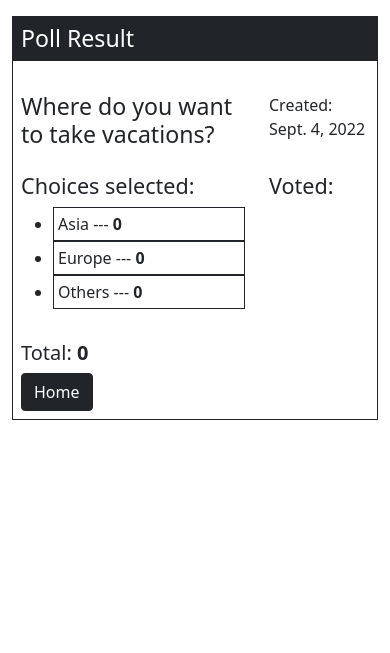
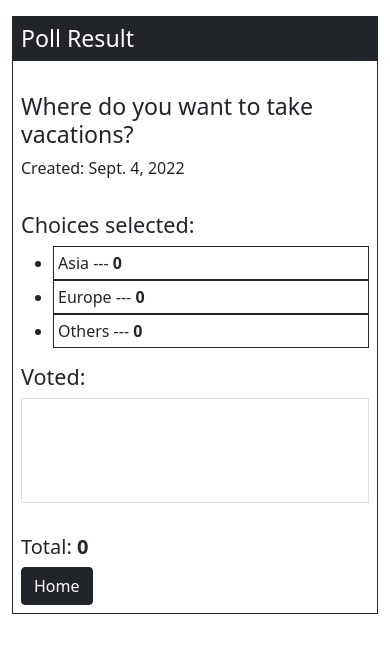
Before and after one commit to Llanz-dev/SocialVote, a Django app: page /home/result/1/228c1d14-c6c4-4eb8-ac4f-d91fe3bff19b/ in a window 390 px wide. Shown: the part 56-709 px from the top of the page. Run offline with Django 3.2, Linux system fonts and the light colour scheme; a user stored in the database is signed in; data comes from the database, SQL or seed files in the repository; both versions use the stored data as it was after the commit; data that the repository does not hold is empty; some libraries are stand-ins or nearby versions.

Commit message:
reponsive design

```diff
--- a/base/static/base/main.css
+++ b/base/static/base/main.css
@@ -1 +1,4 @@
-.form-required { visibility:hidden;}
+ul.ex3 {
+    height: 105px;
+    overflow: auto;
+}
--- a/base/templates/base/create.html
+++ b/base/templates/base/create.html
@@ -18,9 +18,9 @@
         {% csrf_token %}
         {% render_field form.poll_img class='img-fluid' %}
         {% render_field form.question class='form-control mt-3' rows=3 placeholder='ex. What is your favorite color?' %}
-        <div class="d-flex justify-content-between my-3">
+        <div class="d-sm-flex justify-content-between my-3">
             {% render_field form.question_one class='form-control' placeholder='ex. White' %}
-            {% render_field form.question_two class='form-control mx-2' placeholder='ex. Black' %}
+            {% render_field form.question_two class='form-control mx-sm-2' placeholder='ex. Black' %}
             {% render_field form.question_three class='form-control' placeholder='ex. Other' %}
         </div>
 
--- a/base/templates/base/home.html
+++ b/base/templates/base/home.html
@@ -24,7 +24,7 @@
                     </div>
                     <div class="button-div d-flex align-items-center">
                         {% if data.poll_creator.user.username != request.user.username and not request.user in data.voted.all %}
-                            <a href="{% url 'vote' data.question_slug data.poll_uuid %}" class="btn btn-dark">Vote</a>
+                            <a href="{% url 'vote' data.question_slug data.poll_uuid %}" class="btn btn-sm btn-dark">Vote</a>
                         {% endif %}
                         {% if data.poll_creator.user.username == request.user.username %}
                             <a href="{% url 'delete' data.question_slug data.poll_uuid %}" class="btn btn-danger">Delete</a>
--- a/base/templates/base/result.html
+++ b/base/templates/base/result.html
@@ -19,15 +19,15 @@
                 <img src="{{ poll.poll_img.url }}" alt="" class="img-fluid rounded" style="width: 20rem;">
             {% endif %}
             <div class="row my-3">
-                <div class="col-8">
+                <div class="col-sm-8">
                     <h3>{{ poll.question }}</h3>
                 </div>
-                <div class="col-4 align-self-center">
+                <div class="col-sm-4 align-self-center">
                     <p class="">Created: {{ poll.date_created }} </p>
                 </div>
             </div>
             <div class="row align-self-center">
-                <div class="col-8">
+                <div class="col-sm-8">
                     <h4>Choices selected:</h4>
                     <ul>
                         <li class="border border-dark p-1">{{ poll.question_one }} --- <span class="fw-bold">{{ poll.question_one_count }}</span></li>
@@ -35,9 +35,9 @@
                         <li class="border border-dark p-1">{{ poll.question_three }} --- <span class="fw-bold">{{ poll.question_three_count }}</span></li>
                     </ul>
                 </div>
-                <div class="col-4">
+                <div class="col-sm-4">
                     <h4>Voted:</h4>
-                    <ul>
+                    <ul class="ex3 border">
                         {% for data in poll.voted.all %}
                             {% if data == request.user %}
                                 <li class="border border-dark p-1"><a href="{% url 'profile' %}" class="text-decoration-none">{{ data }}</a></li>
```
Also changed, not shown: db.sqlite3.
